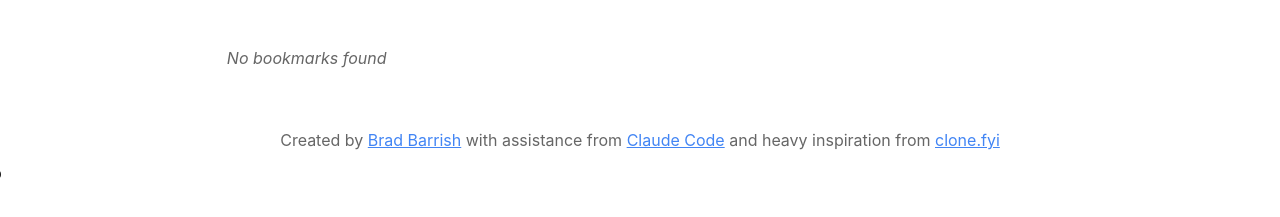
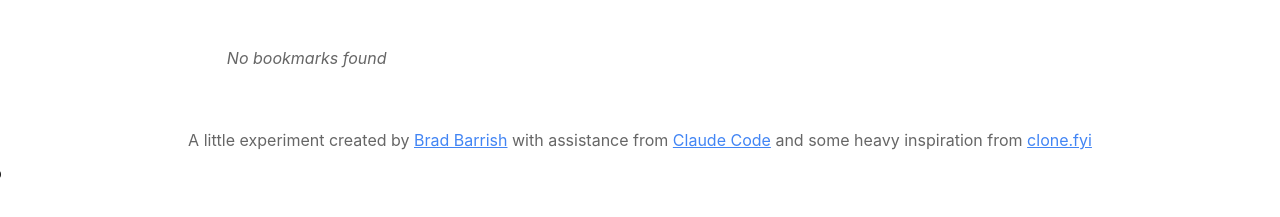
Before and after one commit to bradbarrish/linkity-link, a plain HTML site: page index.html in a window 1280 px wide. Shown: the part 127-344 px from the top of the page. Drawn offline with Linux system fonts and the light colour scheme; no server answers.

Commit message:
Update index.html

```diff
--- a/index.html
+++ b/index.html
@@ -37,7 +37,7 @@
         </main>
 
         <footer class="footer">
-            <p>Created by <a href="https://bradbarrish.com">Brad Barrish</a> with assistance from <a href="https://github.com/anthropics/claude-code">Claude Code</a> and heavy inspiration from <a href="https://clone.fyi">clone.fyi</a></p>
+            <p>A little experiment created by <a href="https://bradbarrish.com">Brad Barrish</a> with assistance from <a href="https://github.com/anthropics/claude-code">Claude Code</a> and some heavy inspiration from <a href="https://clone.fyi">clone.fyi</a></p>
         </footer>
     </div>
 
```
